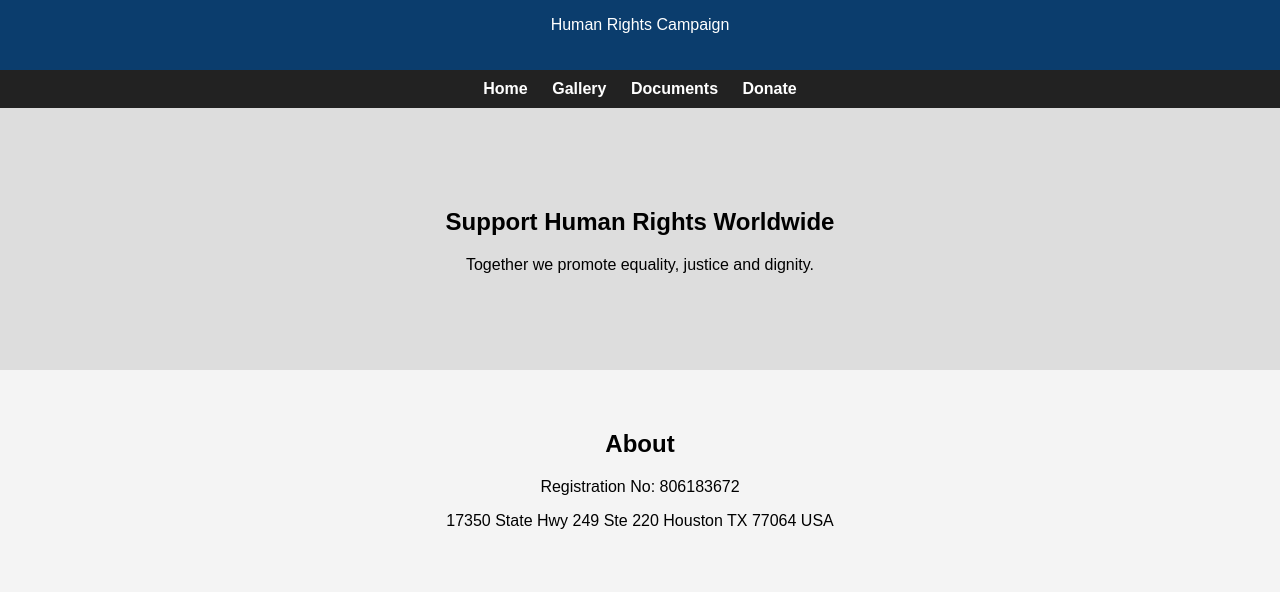
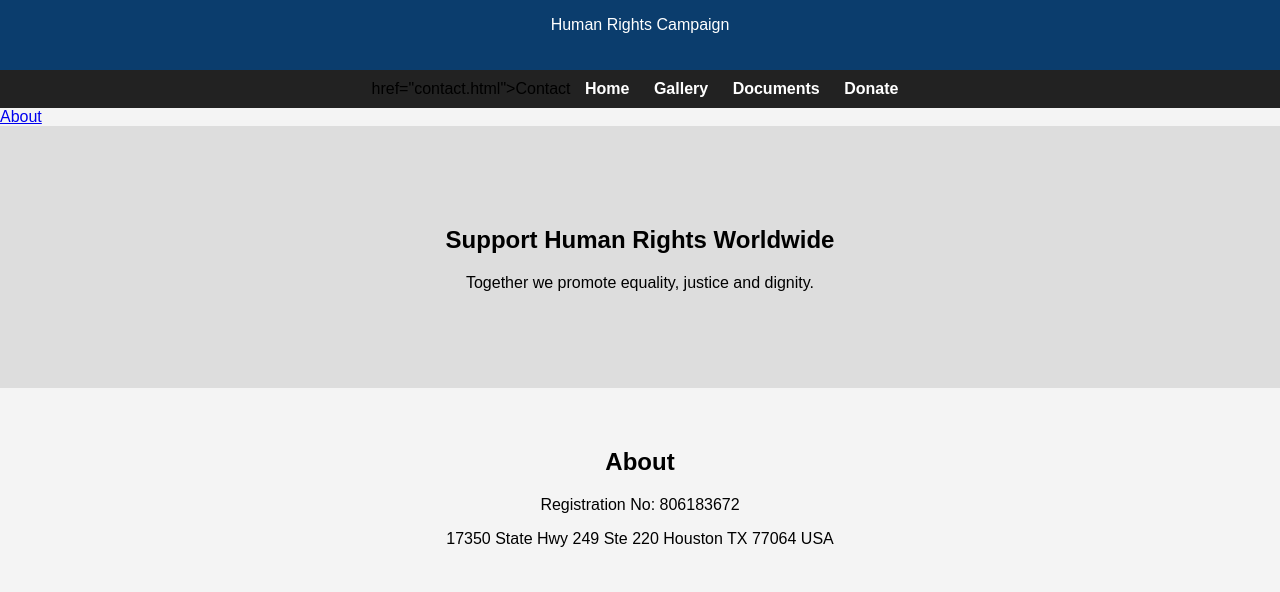
Before and after one commit to theluminousfoundationorg-ops/theluminousfoundation.github.io, a plain HTML site: page index.html in a window 1280 px wide. Shown: the part 208-800 px from the top of the page. Drawn offline with Linux system fonts and the light colour scheme.

Commit message:
Update index.html

```diff
--- a/index.html
+++ b/index.html
@@ -22,12 +22,12 @@
 <p>Human Rights Campaign</p>
 </header>
 
-<nav>
+<nav>href="contact.html">Contact</a>
 <a href="index.html">Home</a>
 <a href="gallery.html">Gallery</a>
 <a href="documents.html">Documents</a>
 <a href="#donate">Donate</a>
-</nav>
+</nav><a href="about.html">About</a>
 
 <div class="hero">
 <h2>Support Human Rights Worldwide</h2>
```
